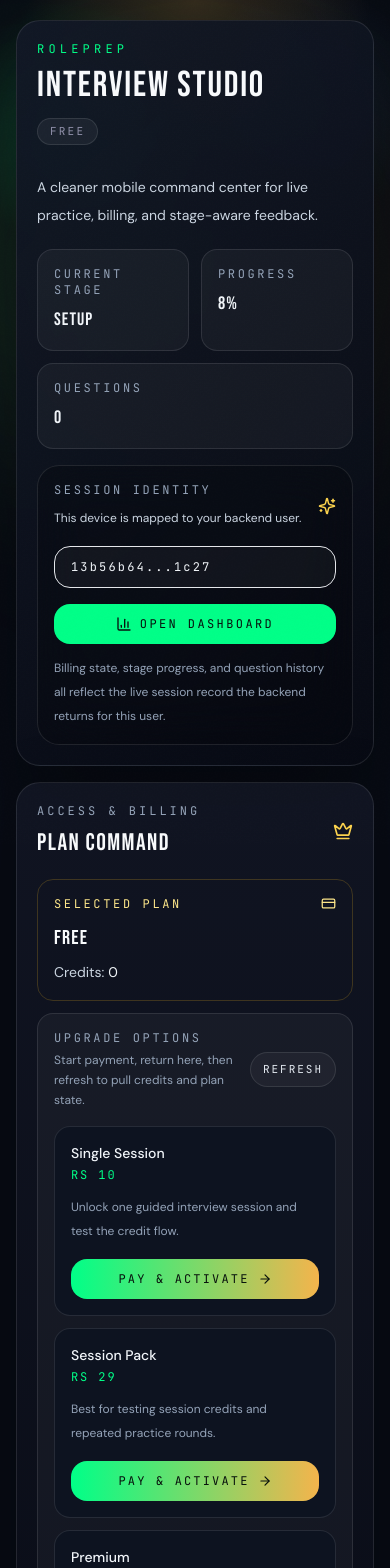
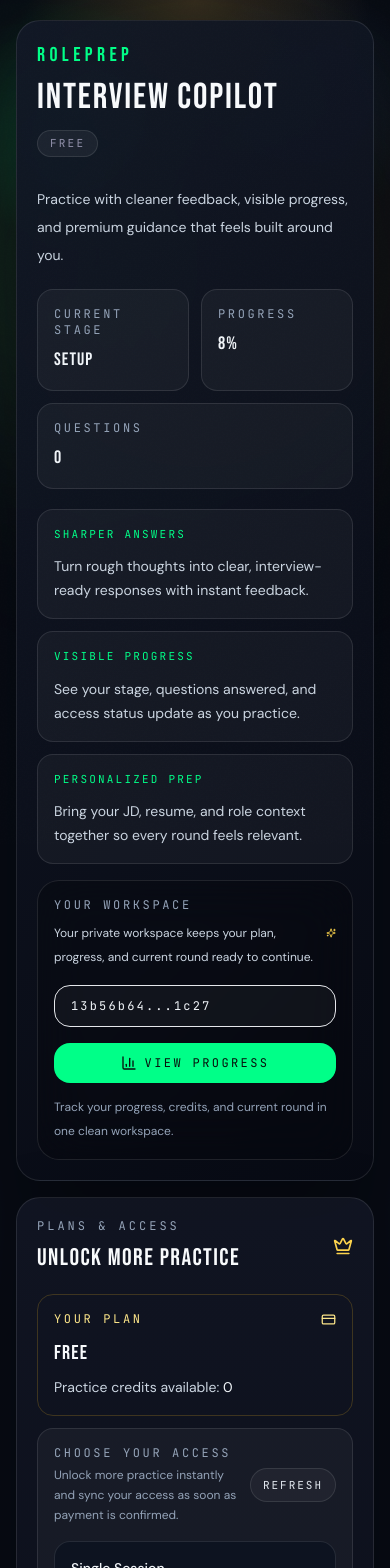
Before and after one commit to BishuSharma994/RolePrep-site, a React (Vite) app: page / in a window 390 px wide. Shown: the top 1568 px of the page. Built offline with nearby package versions, Linux system fonts and the light colour scheme; no server answers.

Commit message:
Polish SaaS UX and add support footer

```diff
--- /dev/null
+++ b/public/terms/index.html
@@ -0,0 +1,178 @@
+<!doctype html>
+<html lang="en">
+  <head>
+    <meta charset="UTF-8" />
+    <meta name="viewport" content="width=device-width, initial-scale=1.0" />
+    <meta name="theme-color" content="#070b14" />
+    <title>RolePrep Terms of Service</title>
+    <style>
+      :root {
+        color-scheme: dark;
+        --bg: #070b14;
+        --panel: rgba(18, 24, 38, 0.94);
+        --panel-2: rgba(14, 19, 31, 0.96);
+        --border: rgba(255, 255, 255, 0.1);
+        --text: #f4f7ff;
+        --muted: #a7b0c5;
+        --accent: #00ff88;
+      }
+
+      * { box-sizing: border-box; }
+
+      body {
+        margin: 0;
+        min-height: 100vh;
+        font-family: "DM Sans", system-ui, -apple-system, BlinkMacSystemFont, "Segoe UI", sans-serif;
+        background:
+          radial-gradient(circle at top, rgba(244, 180, 76, 0.1), transparent 24%),
+          radial-gradient(circle at 20% 20%, rgba(0, 255, 136, 0.08), transparent 22%),
+          var(--bg);
+        color: var(--text);
+        line-height: 1.75;
+      }
+
+      .wrap {
+        width: min(920px, calc(100% - 32px));
+        margin: 0 auto;
+        padding: 48px 0 64px;
+      }
+
+      .hero, .section {
+        background: linear-gradient(180deg, var(--panel), var(--panel-2));
+        border: 1px solid var(--border);
+        border-radius: 28px;
+        box-shadow: 0 24px 70px rgba(0, 0, 0, 0.34);
+      }
+
+      .hero { padding: 32px; margin-bottom: 18px; }
+      .section { padding: 28px; margin-bottom: 16px; }
+
+      .eyebrow {
+        margin: 0 0 10px;
+        color: var(--accent);
+        font-size: 12px;
+        letter-spacing: 0.35em;
+        text-transform: uppercase;
+      }
+
+      h1 {
+        margin: 0;
+        font-size: clamp(2.2rem, 5vw, 4.3rem);
+        line-height: 0.95;
+        letter-spacing: 0.06em;
+        text-transform: uppercase;
+      }
+
+      h2 {
+        margin: 0 0 12px;
+        font-size: 15px;
+        letter-spacing: 0.24em;
+        text-transform: uppercase;
+        color: #d5dcef;
+      }
+
+      p, li { color: var(--muted); font-size: 15px; }
+      ul { margin: 0; padding-left: 18px; }
+      a { color: var(--accent); }
+
+      .meta {
+        margin-top: 18px;
+        color: var(--muted);
+        font-size: 13px;
+        letter-spacing: 0.08em;
+        text-transform: uppercase;
+      }
+
+      @media (max-width: 640px) {
+        .wrap { width: min(100% - 20px, 920px); padding: 18px 0 28px; }
+        .hero, .section { border-radius: 22px; padding: 20px; }
+      }
+    </style>
+  </head>
+  <body>
+    <main class="wrap">
+      <section class="hero">
+        <p class="eyebrow">RolePrep</p>
+        <h1>Terms of Service</h1>
+        <p>
+          These Terms of Service govern your use of RolePrep, including interview practice sessions, paid plans, session
+          credits, and related website features.
+        </p>
+        <p class="meta">Last Updated: April 9, 2026</p>
+      </section>
+
+      <section class="section">
+        <h2>1. Use of the Service</h2>
+        <p>
+          RolePrep provides digital interview-practice tools and related features. You agree to use the service only for
+          lawful purposes and in a way that does not misuse, disrupt, or interfere with the platform.
+        </p>
+      </section>
+
+      <section class="section">
+        <h2>2. Plans, Credits, and Access</h2>
+        <p>
+          Some features may require payment, credits, or an active paid plan. Access is granted according to the plan and
+          session rules configured by RolePrep.
+        </p>
+      </section>
+
+      <section class="section">
+        <h2>3. Payments</h2>
+        <p>
+          Payments may be processed through third-party providers such as Razorpay. Plan activation, premium access, and
+          session-credit confirmation may depend on successful payment verification and webhook processing.
+        </p>
+      </section>
+
+      <section class="section">
+        <h2>4. No Guarantee of Outcomes</h2>
+        <p>
+          RolePrep is a preparation tool. We do not guarantee interview success, employment outcomes, or any particular
+          result from using the service.
+        </p>
+      </section>
+
+      <section class="section">
+        <h2>5. User Content</h2>
+        <p>
+          You are responsible for the materials you submit, including job descriptions, notes, audio, and resume-related
+          content. You should avoid uploading information you are not authorized to use or disclose.
+        </p>
+      </section>
+
+      <section class="section">
+        <h2>6. Refunds</h2>
+        <p>
+          Purchases are governed by our Refund Policy. RolePrep is a digital product, and paid purchases are generally
+          non-refundable except where required by law.
+        </p>
+      </section>
+
+      <section class="section">
+        <h2>7. Service Availability</h2>
+        <p>
+          We may update, modify, suspend, or discontinue parts of the service at any time. We aim for reliability, but we
+          do not guarantee uninterrupted availability.
+        </p>
+      </section>
+
+      <section class="section">
+        <h2>8. Limitation of Liability</h2>
+        <p>
+          To the maximum extent permitted by law, RolePrep is provided on an “as is” and “as available” basis without
+          warranties of any kind. We are not liable for indirect, incidental, special, or consequential damages arising out
+          of your use of the service.
+        </p>
+      </section>
+
+      <section class="section">
+        <h2>9. Contact</h2>
+        <p>
+          For legal, billing, or support questions, contact
+          <a href="mailto:support@roleprep.in">support@roleprep.in</a>.
+        </p>
+      </section>
+    </main>
+  </body>
+</html>
--- /dev/null
+++ b/src/components/SupportFooter.tsx
@@ -0,0 +1,30 @@
+interface Props {
+  className?: string;
+}
+
+export default function SupportFooter({ className = "" }: Props) {
+  return (
+    <footer className={`rounded-[24px] border border-white/10 bg-[linear-gradient(180deg,rgba(15,20,32,0.82),rgba(8,11,20,0.88))] px-5 py-4 text-xs text-slate-400 shadow-[0_18px_40px_rgba(0,0,0,0.22)] ${className}`}>
+      <div className="flex flex-col gap-3 sm:flex-row sm:items-center sm:justify-between">
+        <p className="leading-6">
+          Need help with billing or account access? Contact{" "}
+          <a href="mailto:support@roleprep.in" className="text-accent transition hover:text-accent-dim">
+            support@roleprep.in
+          </a>
+        </p>
+
+        <div className="flex flex-wrap items-center gap-3">
+          <a href="/privacy/" className="transition hover:text-slate-200">
+            Privacy Policy
+          </a>
+          <a href="/refund-policy/" className="transition hover:text-slate-200">
+            Refund Policy
+          </a>
+          <a href="/terms/" className="transition hover:text-slate-200">
+            Terms
+          </a>
+        </div>
+      </div>
+    </footer>
+  );
+}
--- a/src/pages/DashboardPage.tsx
+++ b/src/pages/DashboardPage.tsx
@@ -2,6 +2,7 @@
 import { Link } from "react-router-dom";
 import { LineChart, Line, XAxis, YAxis, Tooltip, ResponsiveContainer } from "recharts";
 import { ArrowLeft, Calendar, Clock3, Crown, Gauge, Layers3, Sparkles, TrendingUp } from "lucide-react";
+import SupportFooter from "../components/SupportFooter";
 import { useDeviceProfile } from "../hooks/useDeviceProfile";
 import { useStore, type Session } from "../store";
 import { getOrCreateLocalUserId, getSessions } from "../services/api";
@@ -140,7 +141,7 @@
     return error.message;
   }
 
-  return "Unable to load sessions from the backend.";
+  return "Unable to load your session data right now.";
 }
 
 function CustomTooltip({
@@ -206,8 +207,8 @@
   const isCompactLayout = device.isMobile || device.isStandalone;
   const pageTitle = isCompactLayout ? "Dashboard" : "Progress Dashboard";
   const pageCopy = isCompactLayout
-    ? "Live session state, credits, and progress tuned for the phone view."
-    : "A clearer command view of plan status, session momentum, stage completion, and answer performance across your current interview track.";
+    ? "See your progress, current question, and access in a cleaner phone-friendly view."
+    : "Track your momentum, answer quality, and stage progress in one polished practice dashboard.";
   const primarySession = displaySessions[0] ?? null;
   const flattenedScores = displaySessions.flatMap((session) => session.scores).map((score) => Math.round(score * 10));
   const averageSessionScore = flattenedScores.length
@@ -477,7 +478,7 @@
 
           {displaySessions.length === 0 && (
             <div className="rounded-[28px] border border-white/10 bg-[linear-gradient(180deg,rgba(15,20,32,0.95),rgba(8,11,20,0.94))] px-6 py-14 text-center text-sm leading-7 text-slate-400 shadow-[0_24px_70px_rgba(0,0,0,0.32)]">
-              No live backend sessions were found for this browser user yet.
+              No practice history yet. Start your first session and your progress will show up here.
             </div>
           )}
 
@@ -566,7 +567,7 @@
                     <div className="rounded-2xl border border-white/10 bg-white/[0.03] p-4">
                       <p className="text-xs font-mono uppercase tracking-[0.18em] text-slate-400">Current Question</p>
                       <p className="mt-3 text-sm leading-7 text-slate-200">
-                        {session.currentQuestion || "A new question will appear here when the backend advances the session."}
+                        {session.currentQuestion || "Your next interview question will appear here as you move through practice."}
                       </p>
                     </div>
                   </div>
@@ -575,6 +576,8 @@
             );
           })}
         </div>
+
+        <SupportFooter />
       </div>
     </div>
   );
--- a/src/pages/InterviewPage.tsx
+++ b/src/pages/InterviewPage.tsx
@@ -19,6 +19,7 @@
   X,
 } from "lucide-react";
 import AudioRecorder from "../components/AudioRecorder";
+import SupportFooter from "../components/SupportFooter";
 import UploadBox from "../components/UploadBox";
 import TranscriptPanel from "../components/TranscriptPanel";
 import AnalysisPanel from "../components/AnalysisPanel";
@@ -66,6 +67,21 @@
     label: "Premium",
     price: "Rs 99",
     description: "Unlock the premium plan path and subscription-style access.",
+  },
+];
+
+const VALUE_POINTS = [
+  {
+    label: "Sharper answers",
+    description: "Turn rough thoughts into clear, interview-ready responses with instant feedback.",
+  },
+  {
+    label: "Visible progress",
+    description: "See your stage, questions answered, and access status update as you practice.",
+  },
+  {
+    label: "Personalized prep",
+    description: "Bring your JD, resume, and role context together so every round feels relevant.",
   },
 ];
 
@@ -215,22 +231,23 @@
   const [inputMode, setInputMode] = useState<"record" | "upload">("record");
   const [error, setError] = useState("");
   const [paymentError, setPaymentError] = useState("");
+  const [paymentNotice, setPaymentNotice] = useState("");
   const [isRefreshingSession, setIsRefreshingSession] = useState(false);
   const [activeCheckoutPlan, setActiveCheckoutPlan] = useState<PlanType | null>(null);
   const [sessionContextKey, setSessionContextKey] = useState("");
 
   const currentPlan = currentSession?.activeSessionPlan || currentSession?.selectedPlan || "free";
   const isCompactLayout = device.isMobile || device.isStandalone;
-  const heroTitle = isCompactLayout ? "Interview Studio" : "Premium Interview Studio";
+  const heroTitle = isCompactLayout ? "Interview Copilot" : "Interview Copilot For Serious Practice";
   const heroCopy = isCompactLayout
-    ? "A cleaner mobile command center for live practice, billing, and stage-aware feedback."
-    : "Build a sharper answer flow with a cleaner command center, a visible stage ladder, and live plan status while every answer syncs into your backend session.";
+    ? "Practice with cleaner feedback, visible progress, and premium guidance that feels built around you."
+    : "Practice with the feel of a premium interview coach: sharper answers, visible progress, and a workspace that keeps every round aligned to your goal.";
   const sessionIdentityCopy = isCompactLayout
-    ? "This device is mapped to your backend user."
-    : "Private browser ID connected to your live backend user.";
+    ? "Your private workspace keeps your plan, progress, and current round ready to continue."
+    : "Your private workspace keeps your plan, progress, and current round in sync so you can pick up exactly where you left off.";
   const billingCopy = isCompactLayout
-    ? "Start payment, return here, then refresh to pull credits and plan state."
-    : "Start a Razorpay checkout and then refresh this session after payment.";
+    ? "Unlock more practice instantly and sync your access as soon as payment is confirmed."
+    : "Choose the access level you want, complete checkout, and your practice credits will sync as soon as payment is confirmed.";
   const sessionProgress = useMemo(
     () => getSessionProgress(currentSession, Boolean(analysis)),
     [analysis, currentSession],
@@ -289,6 +306,35 @@
     }
   }, [currentSession?.currentQuestion]);
 
+  useEffect(() => {
+    const handleReturnToApp = async () => {
+      if (document.visibilityState === "hidden") {
+        return;
+      }
+
+      try {
+        const previousPlan = currentPlan;
+        const nextSession = await refreshSessions();
+        const nextPlan = nextSession?.activeSessionPlan || nextSession?.selectedPlan || "free";
+
+        if (previousPlan !== nextPlan && nextPlan !== "free") {
+          setPaymentNotice(`Payment confirmed. ${formatPlanLabel(nextPlan)} is now active.`);
+          setPaymentError("");
+        }
+      } catch {
+        // Silent background sync when the user returns to the app.
+      }
+    };
+
+    window.addEventListener("focus", handleReturnToApp);
+    document.addEventListener("visibilitychange", handleReturnToApp);
+
+    return () => {
+      window.removeEventListener("focus", handleReturnToApp);
+      document.removeEventListener("visibilitychange", handleReturnToApp);
+    };
+  }, [currentPlan]);
+
   const refreshSessions = async () => {
     const sessions = await getSessions(userId);
     setSessions(sessions);
@@ -296,14 +342,25 @@
       setCurrentSession(sessions[0]);
       setSessionContextKey(`${sessions[0].role.trim()}::${sessions[0].jdText.trim()}`);
     }
+
+    return sessions[0] ?? null;
   };
 
   const handleRefreshSession = async () => {
     setPaymentError("");
+    setPaymentNotice("");
     setIsRefreshingSession(true);
 
     try {
-      await refreshSessions();
+      const previousPlan = currentPlan;
+      const nextSession = await refreshSessions();
+      const nextPlan = nextSession?.activeSessionPlan || nextSession?.selectedPlan || "free";
+
+      if (previousPlan !== nextPlan && nextPlan !== "free") {
+        setPaymentNotice(`Plan updated to ${formatPlanLabel(nextPlan)}. Credits and access are now synced.`);
+      } else {
+        setPaymentNotice("Your plan and session access are now refreshed.");
+      }
     } catch (refreshError) {
       setPaymentError(getErrorMessage(refreshError));
     } finally {
@@ -380,7 +437,7 @@
       const { paymentLink } = await createPaymentLink(userId, planType);
 
       if (!paymentLink) {
-        throw new Error("Payment link was not returned by the backend.");
+        throw new Error("Payment could not be started right now. Please try again.");
       }
 
       window.location.href = paymentLink;
@@ -452,11 +509,11 @@
       </div>
 
       <div className="relative mx-auto max-w-7xl animate-fade-in px-4 py-5 sm:px-6 sm:py-6">
-        <div className="mb-5 grid gap-4 lg:grid-cols-[1.15fr_0.85fr]">
-          <div className="overflow-hidden rounded-[24px] border border-white/10 bg-[linear-gradient(135deg,rgba(18,24,38,0.95),rgba(8,11,20,0.92))] p-5 shadow-[0_30px_80px_rgba(0,0,0,0.35)] sm:rounded-[28px] sm:p-6">
+        <div className="mb-5 grid items-start gap-4 lg:grid-cols-[1.15fr_0.85fr]">
+          <div className="self-start overflow-hidden rounded-[24px] border border-white/10 bg-[linear-gradient(135deg,rgba(18,24,38,0.95),rgba(8,11,20,0.92))] p-5 shadow-[0_30px_80px_rgba(0,0,0,0.35)] sm:rounded-[28px] sm:p-6">
             <div className="mb-7 flex flex-col gap-4 sm:mb-10 sm:flex-row sm:items-start sm:justify-between">
               <div>
-                <p className="text-xs font-mono uppercase tracking-[0.35em] text-accent">RolePrep</p>
+                <p className="font-display text-xl tracking-[0.22em] text-accent sm:text-2xl">RolePrep</p>
                 <h1 className="mt-3 font-display text-4xl leading-[0.92] tracking-[0.05em] text-slate-50 sm:text-5xl sm:tracking-[0.08em] lg:text-6xl">
                   {heroTitle}
                 </h1>
@@ -489,12 +546,21 @@
                     </p>
                   </div>
                 </div>
+
+                <div className="mt-5 grid gap-3 sm:mt-6 sm:grid-cols-3">
+                  {VALUE_POINTS.map((point) => (
+                    <div key={point.label} className="rounded-2xl border border-white/10 bg-white/[0.04] p-4">
+                      <p className="text-[11px] font-mono uppercase tracking-[0.2em] text-accent">{point.label}</p>
+                      <p className="mt-3 text-sm leading-6 text-slate-300">{point.description}</p>
+                    </div>
+                  ))}
+                </div>
               </div>
 
               <div className="rounded-[22px] border border-white/10 bg-black/20 p-4 backdrop-blur-xl sm:rounded-[24px] sm:p-5">
                 <div className="flex items-center justify-between">
                   <div>
-                    <p className="text-xs font-mono uppercase tracking-[0.22em] text-slate-400">Session Identity</p>
+                    <p className="text-xs font-mono uppercase tracking-[0.22em] text-slate-400">Your Workspace</p>
                     <p className="mt-2 text-xs leading-6 text-slate-300 sm:text-sm">{sessionIdentityCopy}</p>
                   </div>
                   <Sparkles size={18} className="text-amber-300" />
@@ -510,21 +576,21 @@
                     className="inline-flex items-center justify-center gap-2 rounded-2xl bg-accent px-4 py-3 text-xs font-mono uppercase tracking-[0.2em] text-[#07110c] transition hover:bg-accent-dim sm:text-sm"
                   >
                     <BarChart3 size={16} />
-                    Open Dashboard
+                    View Progress
                   </Link>
                   <p className="text-xs leading-6 text-slate-400">
-                    Billing state, stage progress, and question history all reflect the live session record the backend returns for this user.
+                    Track your progress, credits, and current round in one clean workspace.
                   </p>
                 </div>
               </div>
             </div>
           </div>
 
-          <div className="rounded-[24px] border border-white/10 bg-[linear-gradient(180deg,rgba(17,21,34,0.95),rgba(8,11,20,0.94))] p-5 shadow-[0_24px_70px_rgba(0,0,0,0.32)] sm:rounded-[28px] sm:p-6">
+          <div className="self-start rounded-[24px] border border-white/10 bg-[linear-gradient(180deg,rgba(17,21,34,0.95),rgba(8,11,20,0.94))] p-5 shadow-[0_24px_70px_rgba(0,0,0,0.32)] sm:rounded-[28px] sm:p-6">
             <div className="flex items-center justify-between">
               <div>
-                <p className="text-xs font-mono uppercase tracking-[0.25em] text-slate-400">Access & Billing</p>
-                <h2 className="mt-2 font-display text-2xl tracking-[0.06em] text-slate-50 sm:text-3xl sm:tracking-[0.08em]">Plan Command</h2>
+                <p className="text-xs font-mono uppercase tracking-[0.25em] text-slate-400">Plans & Access</p>
+                <h2 className="mt-2 font-display text-2xl tracking-[0.06em] text-slate-50 sm:text-3xl sm:tracking-[0.08em]">Unlock More Practice</h2>
               </div>
               <Crown size={20} className="text-amber-300" />
             </div>
@@ -532,19 +598,19 @@
             <div className="mt-5 space-y-3">
               <div className="rounded-2xl border border-amber-400/20 bg-amber-400/8 p-4">
                 <div className="flex items-center justify-between">
-                  <p className="text-xs font-mono uppercase tracking-[0.22em] text-amber-200">Selected Plan</p>
+                  <p className="text-xs font-mono uppercase tracking-[0.22em] text-amber-200">Your Plan</p>
                   <CreditCard size={15} className="text-amber-200" />
                 </div>
                 <p className="mt-3 text-xl font-display tracking-[0.06em] text-slate-50 sm:text-2xl sm:tracking-[0.08em]">{formatPlanLabel(currentPlan)}</p>
                 <p className="mt-2 text-sm leading-6 text-slate-300">
-                  Credits: <span className="text-slate-100">{currentSession?.sessionCredits ?? 0}</span>
+                  Practice credits available: <span className="text-slate-100">{currentSession?.sessionCredits ?? 0}</span>
                 </p>
               </div>
 
               <div className="rounded-2xl border border-white/10 bg-white/[0.04] p-4">
                 <div className="mb-4 flex items-center justify-between gap-3">
                   <div>
-                    <p className="text-xs font-mono uppercase tracking-[0.22em] text-slate-400">Upgrade Options</p>
+                    <p className="text-xs font-mono uppercase tracking-[0.22em] text-slate-400">Choose Your Access</p>
                     <p className="mt-1 text-xs leading-5 text-slate-400">{billingCopy}</p>
                   </div>
                   <button
@@ -568,7 +634,7 @@
                         {currentPlan === plan.planType && (
                           <span className="inline-flex items-center gap-1 rounded-full border border-accent/25 bg-accent/10 px-2 py-1 text-[10px] font-mono uppercase tracking-[0.16em] text-accent">
                             <Check size={12} />
-                            Active
+                            Current
                           </span>
                         )}
                       </div>
@@ -598,6 +664,12 @@
                 {paymentError && (
                   <p className="mt-3 rounded-2xl border border-danger/20 bg-danger/10 px-4 py-3 text-sm text-rose-200">
                     {paymentError}
+                  </p>
+                )}
+
+                {paymentNotice && (
+                  <p className="mt-3 rounded-2xl border border-accent/20 bg-accent/10 px-4 py-3 text-sm text-emerald-200">
+                    {paymentNotice}
                   </p>
                 )}
               </div>
@@ -870,6 +942,8 @@
             )}
           </div>
         </div>
+
+        <SupportFooter />
       </div>
     </div>
   );
```
